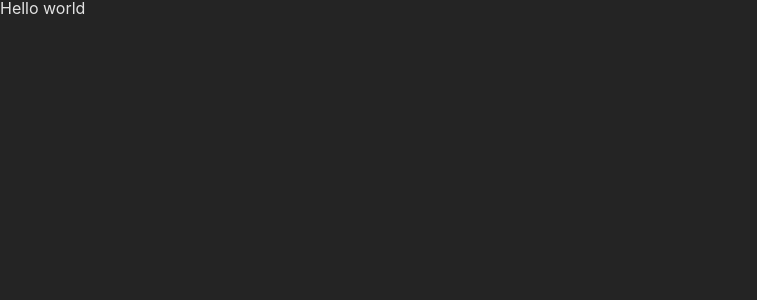
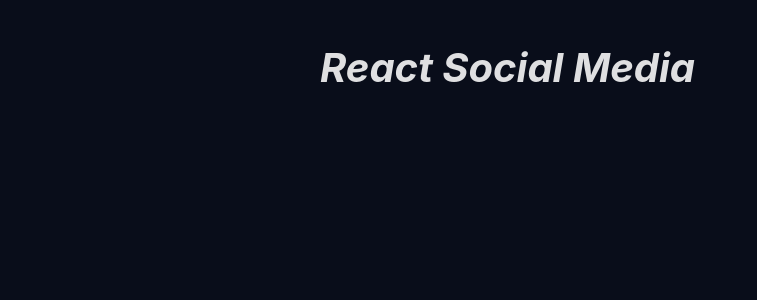
Before and after one commit to LennonStolk/ReactSocialMedia, a React (Vite) app: page / in a window 1280 px wide. Shown: the top 300 px of the page, without its empty margins (0-757 px from the left). Built offline with nearby package versions, Linux system fonts and the light colour scheme.

Commit message:
Nieuwe "pages" directory gemaakt en Home pagina daar in gezet

```diff
--- a/src/Home.tsx
+++ /dev/null
@@ -1,12 +0,0 @@
-import './Home.css'
-
-function Home() {
-
-  return (
-    <div>
-      Hello world
-    </div>
-  )
-}
-
-export default Home
--- a/src/main.tsx
+++ b/src/main.tsx
@@ -1,6 +1,6 @@
 import React from 'react'
 import ReactDOM from 'react-dom/client'
-import Home from './Home'
+import Home from './pages/home/Home'
 import './index.css'
 import {
   createBrowserRouter,
--- /dev/null
+++ b/src/pages/home/Home.css
@@ -0,0 +1,12 @@
+main {
+    width: 40rem;
+    max-width: calc(100% - 2rem);
+    min-height: 100%;
+    margin: 0 auto;
+    padding: 3rem 1rem;
+}
+
+.container {
+    background-color: #090d1a;
+    min-height: 100vh;
+}
--- /dev/null
+++ b/src/pages/home/Home.tsx
@@ -0,0 +1,15 @@
+import './Home.css'
+import AppTitle from './components/AppTitle'
+
+function Home() {
+
+  return (
+    <div className='container'>
+      <main>
+        <AppTitle />
+      </main>
+    </div>
+  )
+}
+
+export default Home
```
Also changed, not shown: src/Home.css (deleted).
